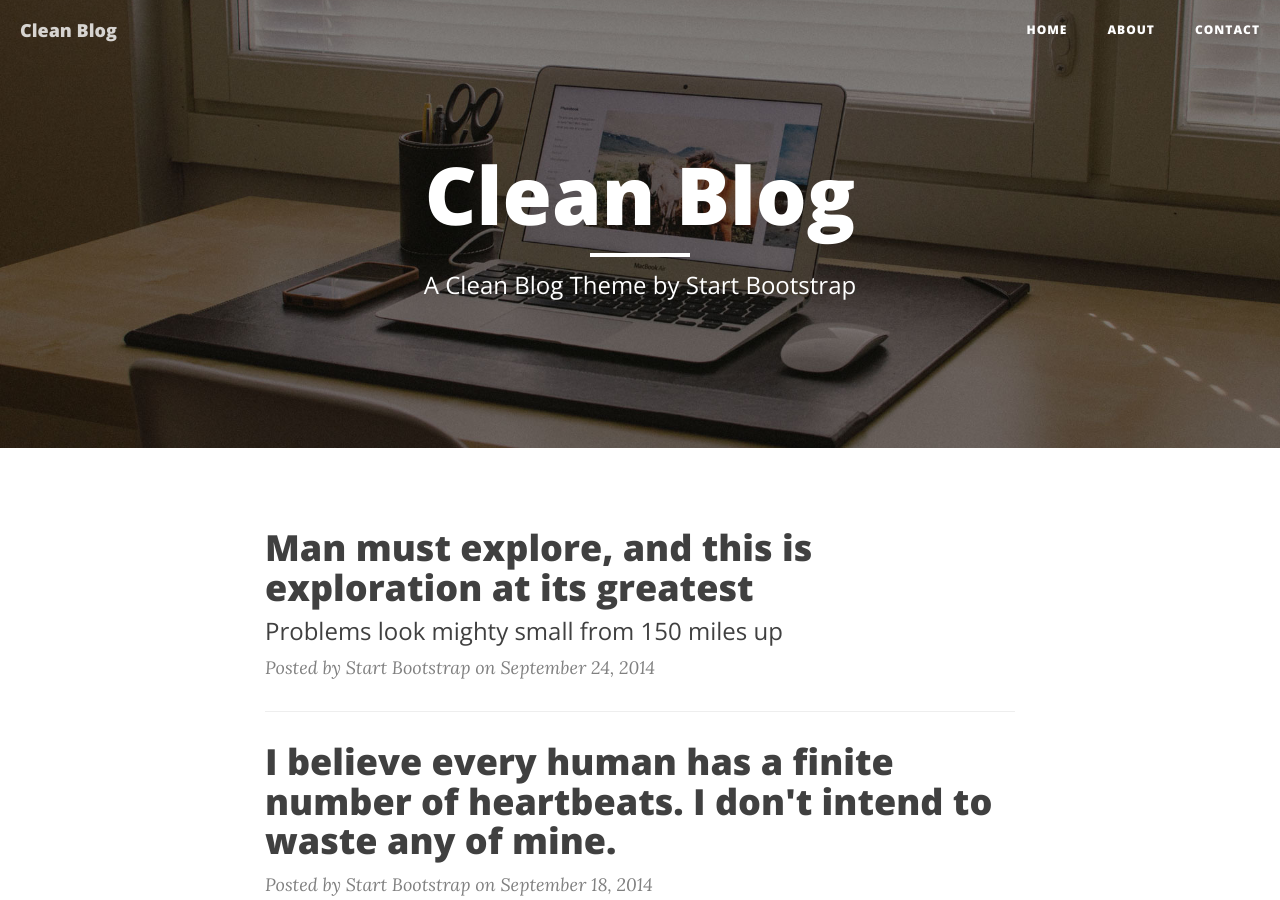
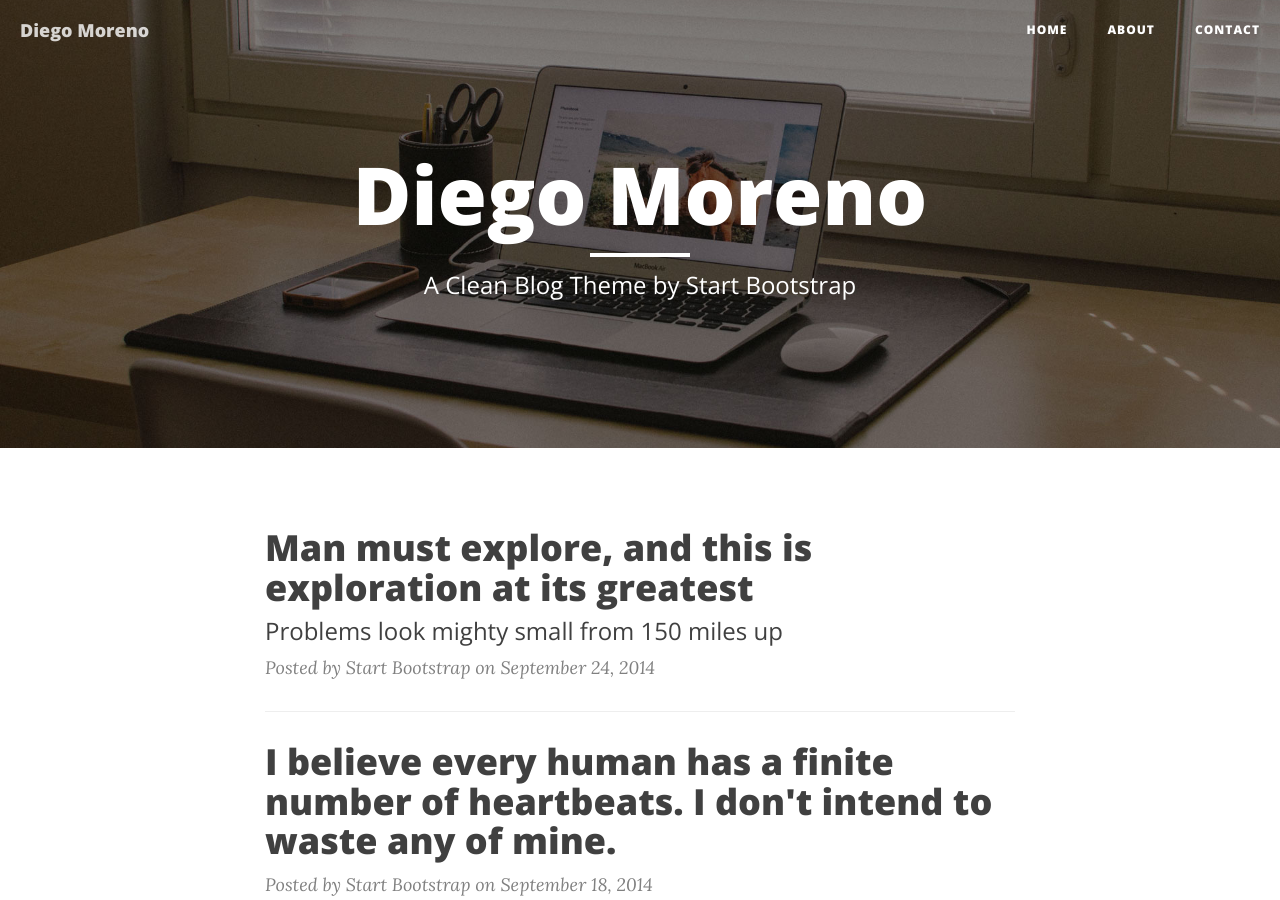
Before and after one commit to diegotheairwolf/diegotheairwolf.github.io, a Jekyll site: the page built from index.html, in a window 1280 px wide and 900 px high. Built offline with Jekyll 4.4.1, drawn with Linux system fonts in a browser that asks for light colours; nearby versions of some CDN libraries; the list of posts is cut into pages by our own code.

Commit message:
modified baseurl

```diff
--- a/_config.yml
+++ b/_config.yml
@@ -1,10 +1,10 @@
 # Site settings
-title: Clean Blog
+title: Diego Moreno
 header-img: img/home-bg.jpg
-email: your-email@yourdomain.com
+email: diego.ms90@gmail.com.com
 copyright_name: Your/Project/Corporate Name
 description: "Write your site description here. It will be used as your sites meta description as well!"
-baseurl: "/startbootstrap-clean-blog-jekyll"
+baseurl: ""
 url: "http://yourdomain.com"
 twitter_username: SBootstrap
 github_username:  davidtmiller
```
